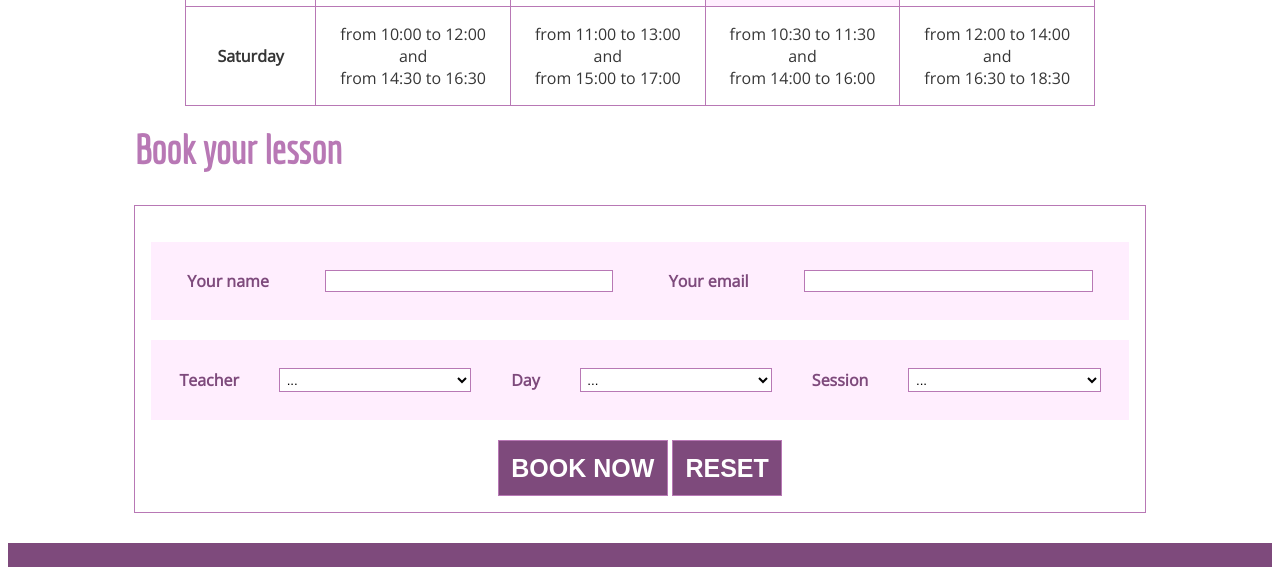
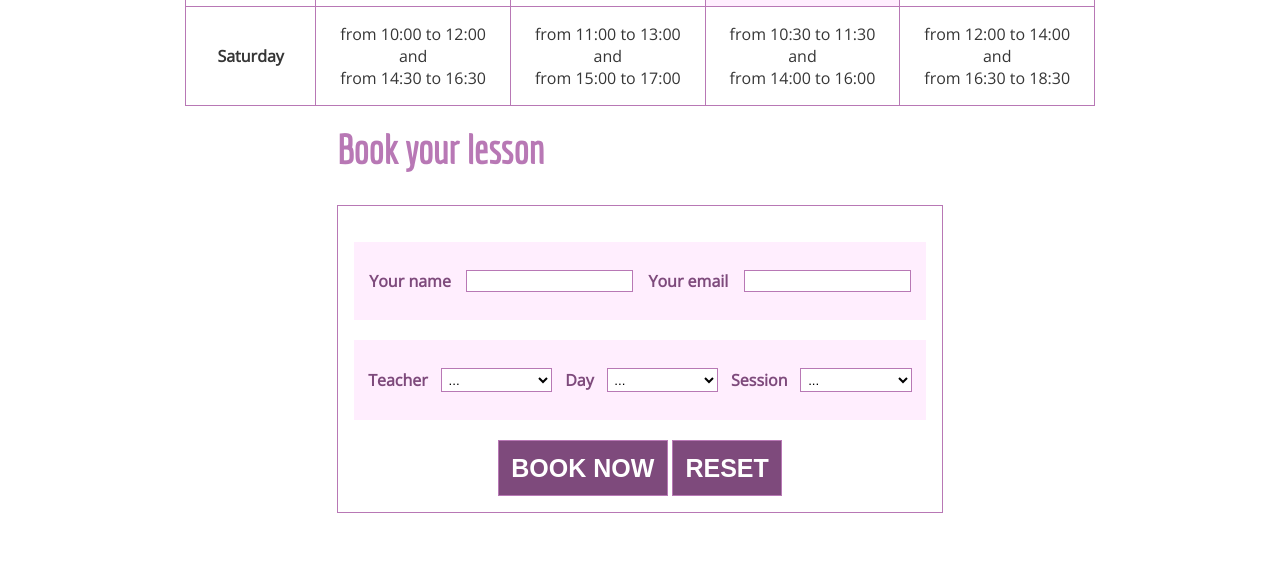
Before and after one commit to regisatl/academy, a plain HTML site: page index.html in a window 1280 px wide. Shown: the part 2360-2927 px from the top of the page. Drawn offline with nearby package versions, Linux system fonts and the light colour scheme.

Commit message:
REVISION

```diff
--- a/styles.css
+++ b/styles.css
@@ -2,6 +2,19 @@
 *::after,
 *:before{
     box-sizing: border-box;
+}
+
+@media screen  and (min-width:500px) {
+       header, main{
+        max-width: 80%;
+        margin-inline: auto;
+       }
+
+       .book{
+        width: 60%;
+        height: 600px;
+        margin-inline: auto;
+       }
 }
 
 html{
```
